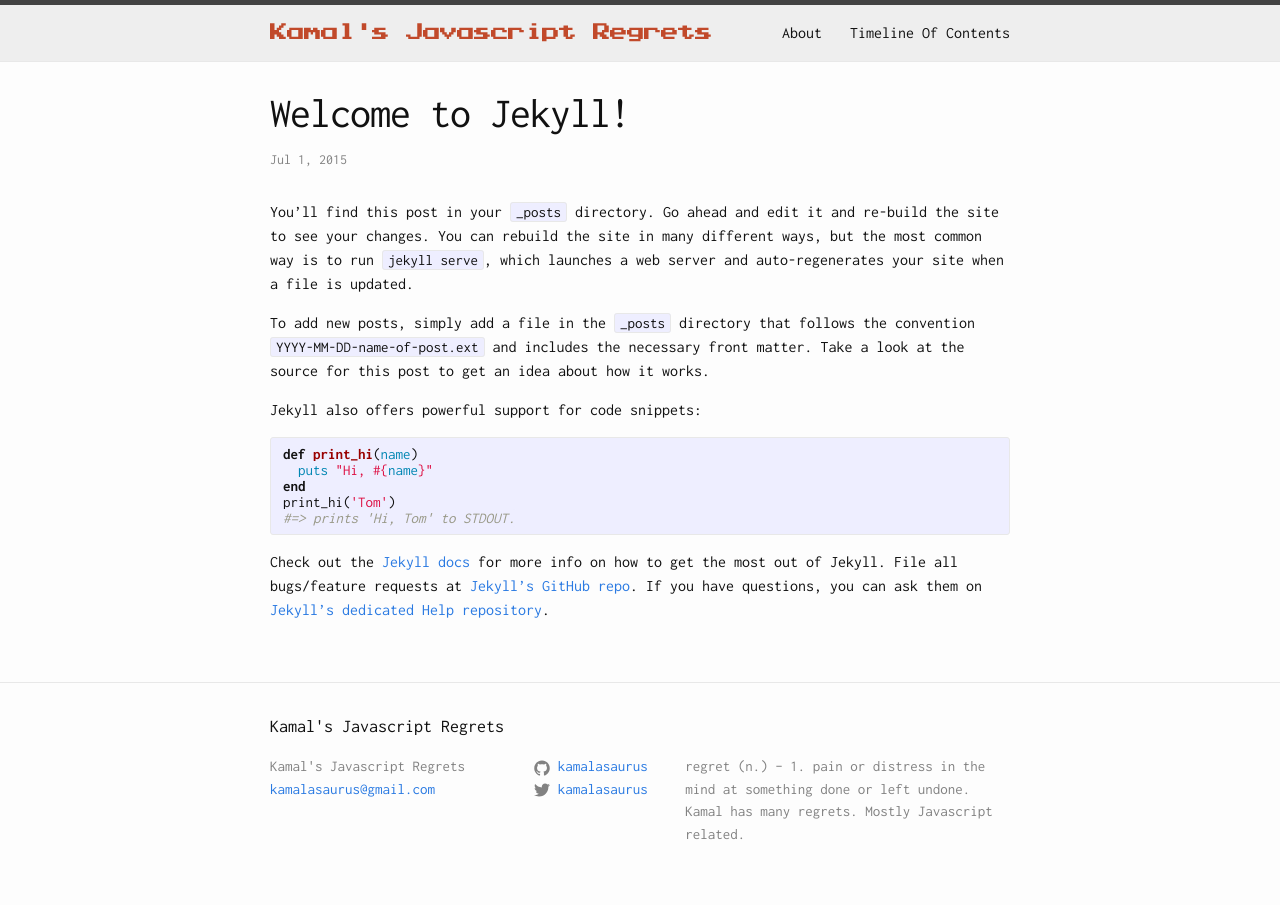
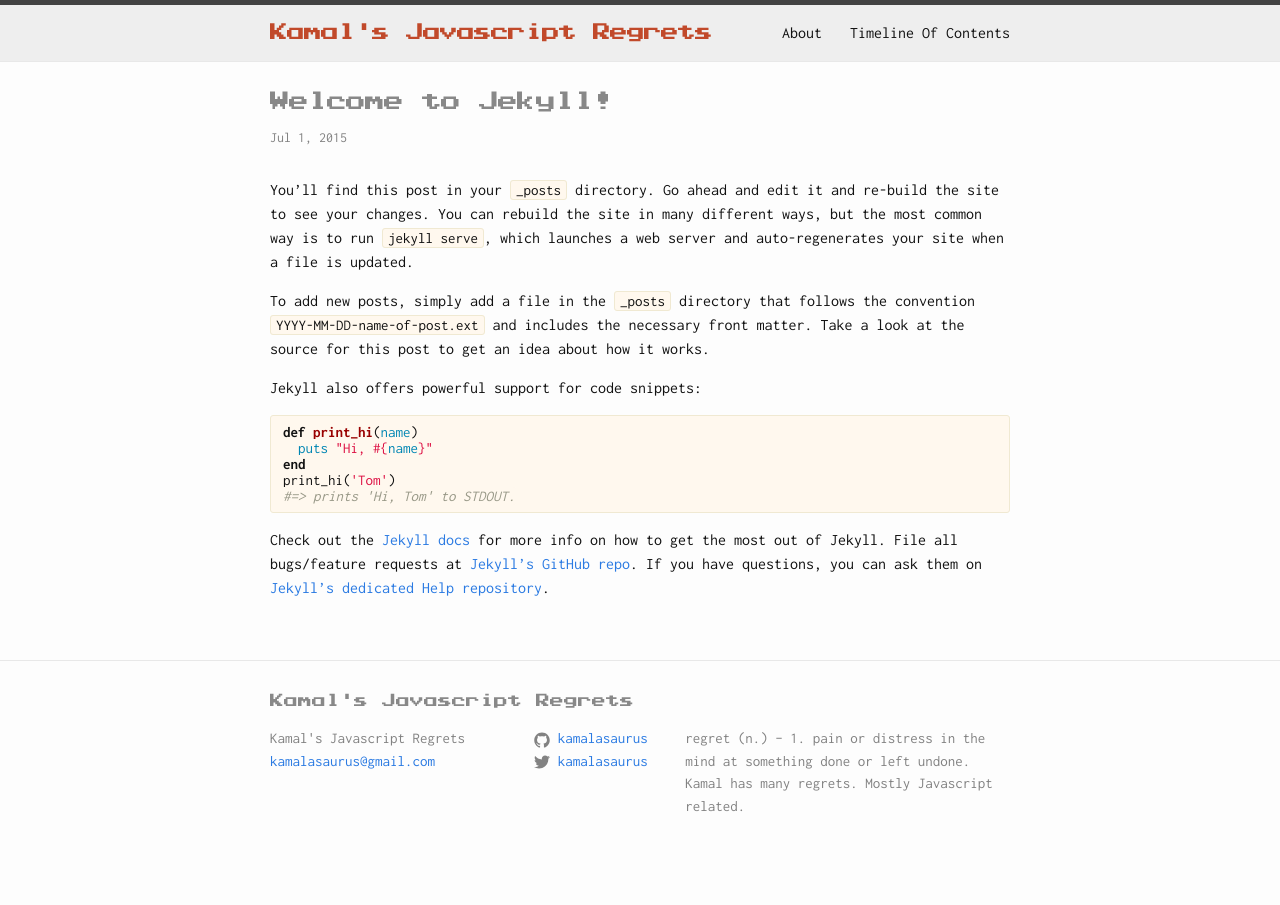
Before and after one commit to kamalasaurus/kamalasaurus.github.io, a Jekyll site: the page built from _posts/2015-07-01-welcome-to-jekyll.markdown, in a window 1280 px wide. Built offline with Jekyll 4.4.1, drawn with Linux system fonts in a browser that asks for light colours; a script that is not in the unit is left out.

Commit message:
styles continuing

```diff
--- a/_sass/_base.scss
+++ b/_sass/_base.scss
@@ -130,9 +130,9 @@
     font-family: 'Inconsolata';
     font-size: 15px;
     line-height: 16px;
-    border: 1px solid $grey-color-light;
+    border: 1px solid $beige-border;
     border-radius: 3px;
-    background-color: #eef;
+    background-color: $beige-background;
 }
 
 code {
@@ -156,6 +156,7 @@
  * Wrapper
  */
 .wrapper {
+    position: relative;
     max-width: -webkit-calc(#{$content-width} - (#{$spacing-unit} * 2));
     max-width:         calc(#{$content-width} - (#{$spacing-unit} * 2));
     margin-right: auto;
@@ -169,6 +170,10 @@
         max-width:         calc(#{$content-width} - (#{$spacing-unit}));
         padding-right: $spacing-unit / 2;
         padding-left: $spacing-unit / 2;
+    }
+    z-index: 15;
+    & * {
+        z-index: 16;
     }
 }
 
--- /dev/null
+++ b/_sass/_header-canvas.scss
@@ -0,0 +1,7 @@
+.site-header canvas {
+  position: absolute;
+  width: 100%;
+  height: 100%;
+  top: 0;
+  z-index: 10;
+}
--- a/_sass/_layout.scss
+++ b/_sass/_layout.scss
@@ -16,7 +16,7 @@
 }
 
 .site-title {
-    font-family: 'PressStart';
+    font-family: $title-font;
     font-size: 18px;
     line-height: 56px;
     letter-spacing: -1px;
@@ -107,7 +107,9 @@
 }
 
 .footer-heading {
-    font-size: 18px;
+    font-family: $title-font;
+    color: $heading-color;
+    font-size: 14px;
     margin-bottom: $spacing-unit / 2;
 }
 
@@ -177,6 +179,8 @@
 }
 
 .page-heading {
+    font-family: $title-font;
+    color: $heading-color;
     font-size: 20px;
 }
 
@@ -209,12 +213,14 @@
 }
 
 .post-title {
-    font-size: 42px;
+    font-family: $title-font;
+    color: $heading-color;
+    font-size: 20px;
     letter-spacing: -1px;
     line-height: 1;
 
     @include media-query($on-laptop) {
-        font-size: 36px;
+        font-size: 18px;
     }
 }
 
@@ -222,26 +228,26 @@
     margin-bottom: $spacing-unit;
 
     h2 {
-        font-size: 32px;
+        font-size: 18px;
 
         @include media-query($on-laptop) {
-            font-size: 28px;
+            font-size: 16px;
         }
     }
 
     h3 {
-        font-size: 26px;
+        font-size: 16px;
 
         @include media-query($on-laptop) {
-            font-size: 22px;
+            font-size: 14px;
         }
     }
 
     h4 {
-        font-size: 20px;
+        font-size: 14px;
 
         @include media-query($on-laptop) {
-            font-size: 18px;
+            font-size: 12px;
         }
     }
 }
--- a/about.html
+++ b/about.html
@@ -4,6 +4,7 @@
 permalink: /about/
 custom_js:
 - dino
+- cloudcover
 - about
 ---
 
--- a/css/main.scss
+++ b/css/main.scss
@@ -16,10 +16,14 @@
 $text-color:       #111;
 $background-color: #fdfdfd;
 $brand-color:      #2a7ae2;
+$heading-color:    #888888;
 
 $grey-color:       #828282;
 $grey-color-light: lighten($grey-color, 40%);
 $grey-color-dark:  darken($grey-color, 25%);
+
+$beige-border:     #F0E9D2;
+$beige-background: #fff8ee;
 
 // Width of the content area
 $content-width:    800px;
@@ -29,6 +33,7 @@
 
 $header-color:     #eeeeee;
 $title-color:      #c1492a;
+$title-font:       'PressStart';
 
 
 // Using media queries with like this:
@@ -61,5 +66,6 @@
 @import
         "base",
         "layout",
-        "syntax-highlighting"
+        "syntax-highlighting",
+        "header-canvas"
 ;
```
Also changed, not shown: javascripts/about.js (+7 -0 lines), javascripts/cloudcover.js (added, +52 -0 lines).
